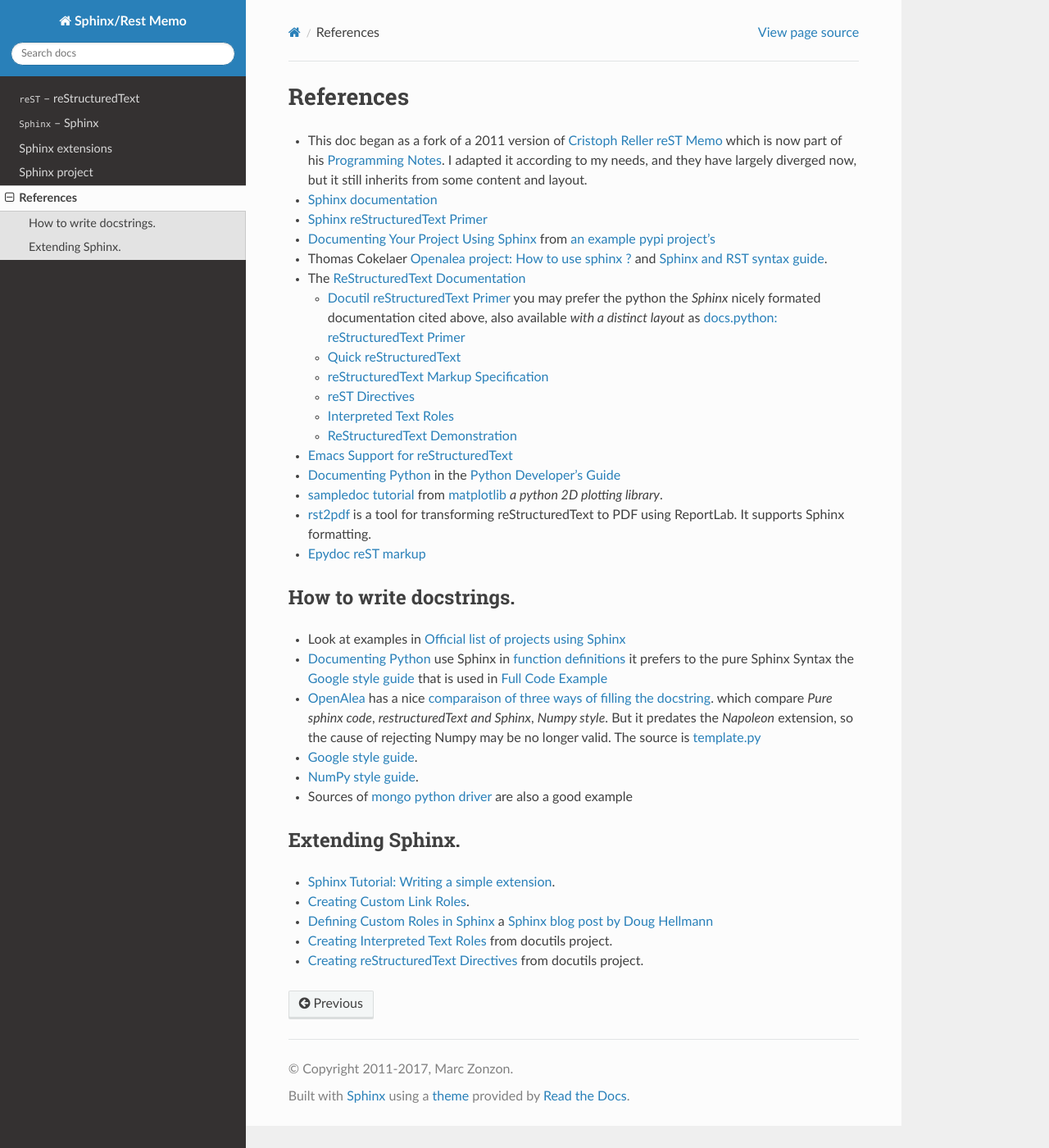
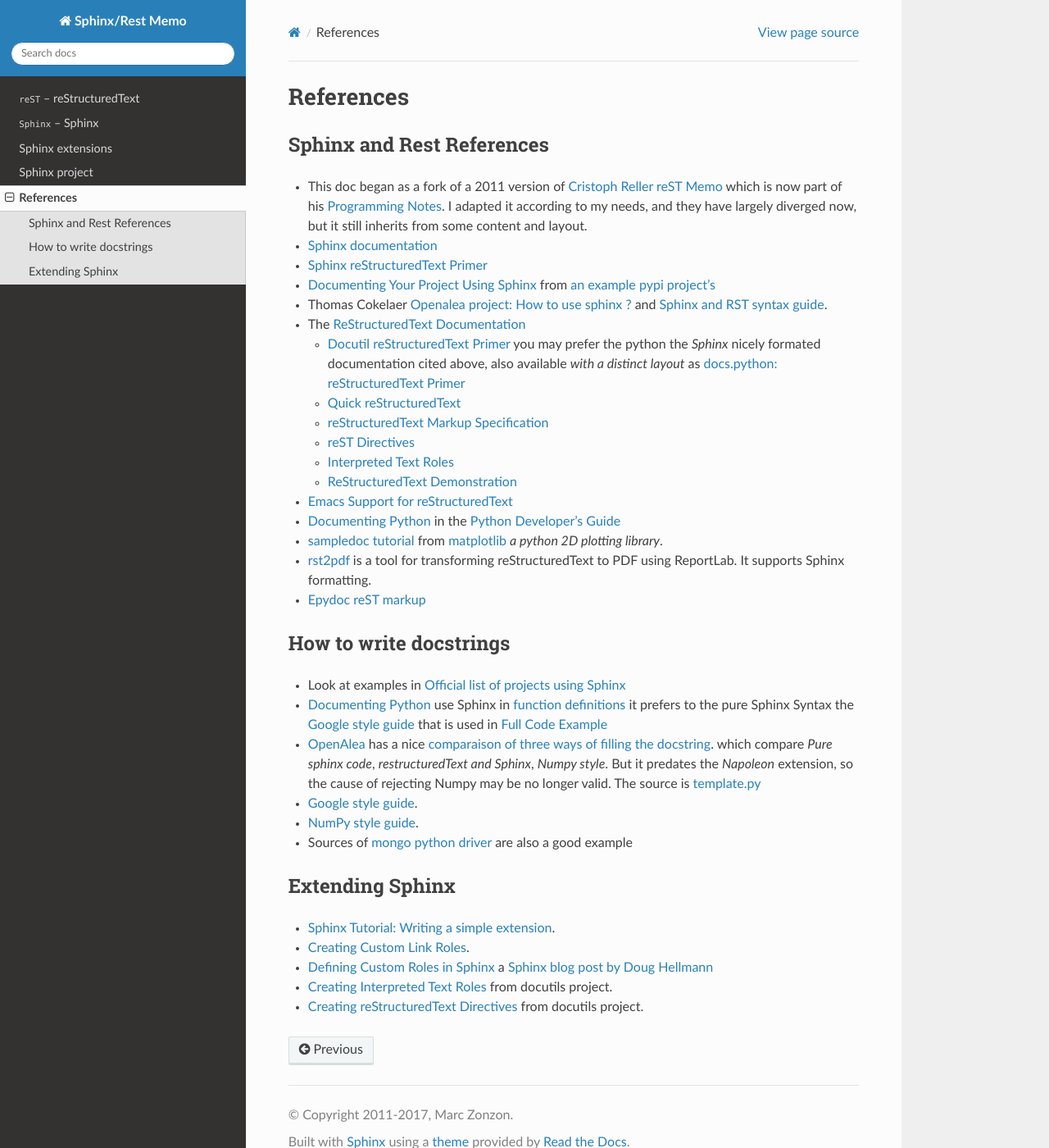
Before and after one commit to marczz/rest-sphinx-memo, a Sphinx documentation site: the page built from source/References.rst, in a window 1280 px wide and 1400 px high. Shown: the whole window at 82% size. Built offline with Sphinx 7.4.7 and the Read the Docs theme 2.0.0, drawn with Linux system fonts in a browser that asks for light colours; formulas are drawn with MathJax 3; the version number could not be read and is left out.

Commit message:
References.rst: fixed sections level.

```diff
--- a/source/References.rst
+++ b/source/References.rst
@@ -1,5 +1,11 @@
-References
-==========
+************
+ References
+************
+
+
+
+Sphinx and Rest References
+==========================
 
 -  This doc began as a fork of a 2011 version of `Cristoph Reller reST Memo
    <http://aert-notes-dev.readthedocs.org/en/latest/content/rest/>`_
@@ -45,8 +51,8 @@
    It supports Sphinx formatting.
 -  `Epydoc reST markup <http://epydoc.sourceforge.net/manual-othermarkup.html>`_
 
-How to write docstrings.
-------------------------
+How to write docstrings
+=======================
 
 -  Look at examples in `Official list of projects using Sphinx
    <http://sphinx.pocoo.org/examples.html>`_
@@ -72,8 +78,8 @@
    <https://github.com/mongodb/mongo-python-driver>`_
    are also a good example
 
-Extending Sphinx.
------------------
+Extending Sphinx
+================
 
 -  `Sphinx Tutorial: Writing a simple extension
    <http://sphinx.pocoo.org/ext/tutorial.html>`_.
```
